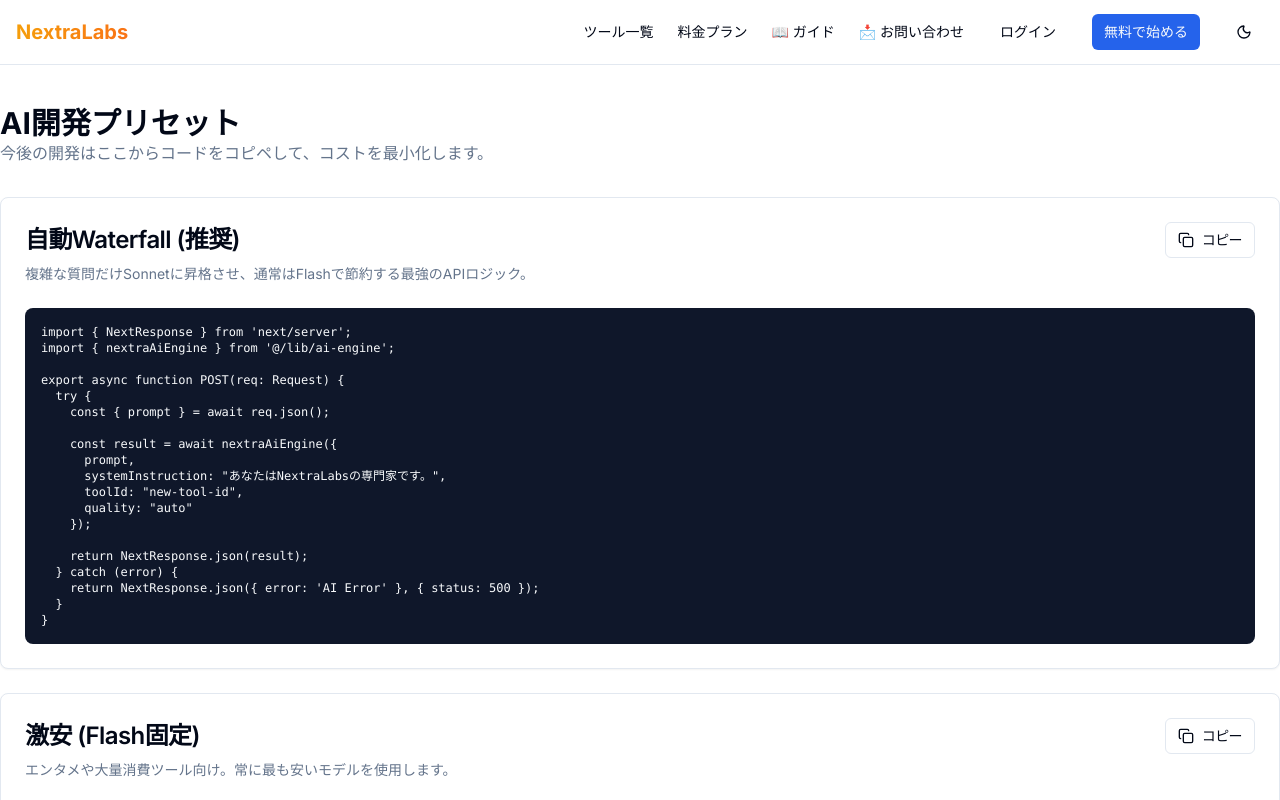
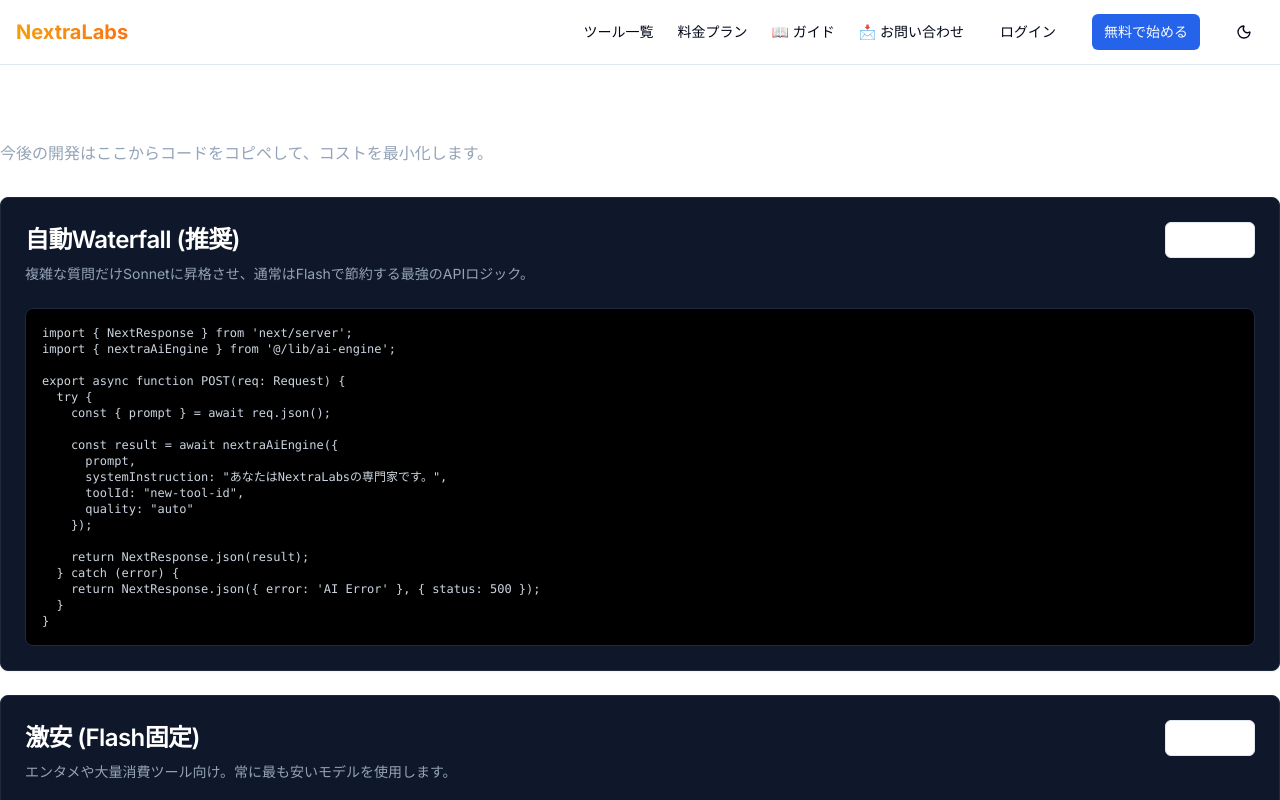
Before and after one commit to fyoneyone9-cyber/nextralabs-membership, a Next.js app: page /admin/presets in a window 1280 px wide. Shown: the top 800 px of the page. Built offline with nearby package versions, Linux system fonts and the light colour scheme; no server answers.

Commit message:
fix: Resolve Client/Server component conflict and ensure build stability

```diff
--- a/src/app/admin/presets/page.tsx
+++ b/src/app/admin/presets/page.tsx
@@ -1,21 +1,9 @@
-'use client';
-
-import { useState } from 'react';
 import { Card, CardContent, CardDescription, CardHeader, CardTitle } from "@/components/ui/card";
-import { Button } from "@/components/ui/button";
-import { Check, Copy } from "lucide-react";
+import { CopyButton } from "@/components/tools/CopyButton";
 
 export const dynamic = 'force-dynamic';
 
 export default function AiPresetsPage() {
-  const [copied, setCopied] = useState<string | null>(null);
-
-  const copyToClipboard = (text: string, id: string) => {
-    navigator.clipboard.writeText(text);
-    setCopied(id);
-    setTimeout(() => setCopied(null), 2000);
-  };
-
   const presets = [
     {
       id: 'waterfall',
@@ -80,29 +68,22 @@
   return (
     <div className="container mx-auto py-10 space-y-8">
       <div>
-        <h1 className="text-3xl font-bold">AI開発プリセット</h1>
-        <p className="text-muted-foreground">今後の開発はここからコードをコピペして、コストを最小化します。</p>
+        <h1 className="text-3xl font-bold text-white">AI開発プリセット</h1>
+        <p className="text-slate-400">今後の開発はここからコードをコピペして、コストを最小化します。</p>
       </div>
 
       <div className="grid grid-cols-1 gap-6">
         {presets.map((preset) => (
-          <Card key={preset.id}>
+          <Card key={preset.id} className="bg-slate-900 border-slate-800">
             <CardHeader>
-              <CardTitle className="flex justify-between items-center">
+              <CardTitle className="flex justify-between items-center text-white">
                 <span>{preset.title}</span>
-                <Button
-                  variant="outline"
-                  size="sm"
-                  onClick={() => copyToClipboard(preset.code, preset.id)}
-                >
-                  {copied === preset.id ? <Check className="w-4 h-4 mr-2" /> : <Copy className="w-4 h-4 mr-2" />}
-                  {copied === preset.id ? 'コピー済み' : 'コピー'}
-                </Button>
+                <CopyButton code={preset.code} id={preset.id} />
               </CardTitle>
-              <CardDescription>{preset.description}</CardDescription>
+              <CardDescription className="text-slate-400">{preset.description}</CardDescription>
             </CardHeader>
             <CardContent>
-              <pre className="bg-slate-900 text-slate-50 p-4 rounded-lg overflow-x-auto text-xs font-mono">
+              <pre className="bg-black text-slate-300 p-4 rounded-lg overflow-x-auto text-xs font-mono border border-slate-800">
                 <code>{preset.code}</code>
               </pre>
             </CardContent>
--- /dev/null
+++ b/src/components/tools/CopyButton.tsx
@@ -0,0 +1,26 @@
+'use client';
+
+import { useState } from 'react';
+import { Button } from "@/components/ui/button";
+import { Check, Copy } from "lucide-react";
+
+export function CopyButton({ code, id }: { code: string, id: string }) {
+  const [copied, setCopied] = useState<string | null>(null);
+
+  const copyToClipboard = (text: string) => {
+    navigator.clipboard.writeText(text);
+    setCopied(id);
+    setTimeout(() => setCopied(null), 2000);
+  };
+
+  return (
+    <Button
+      variant="outline"
+      size="sm"
+      onClick={() => copyToClipboard(code)}
+    >
+      {copied === id ? <Check className="w-4 h-4 mr-2" /> : <Copy className="w-4 h-4 mr-2" />}
+      {copied === id ? 'コピー済み' : 'コピー'}
+    </Button>
+  );
+}
```
